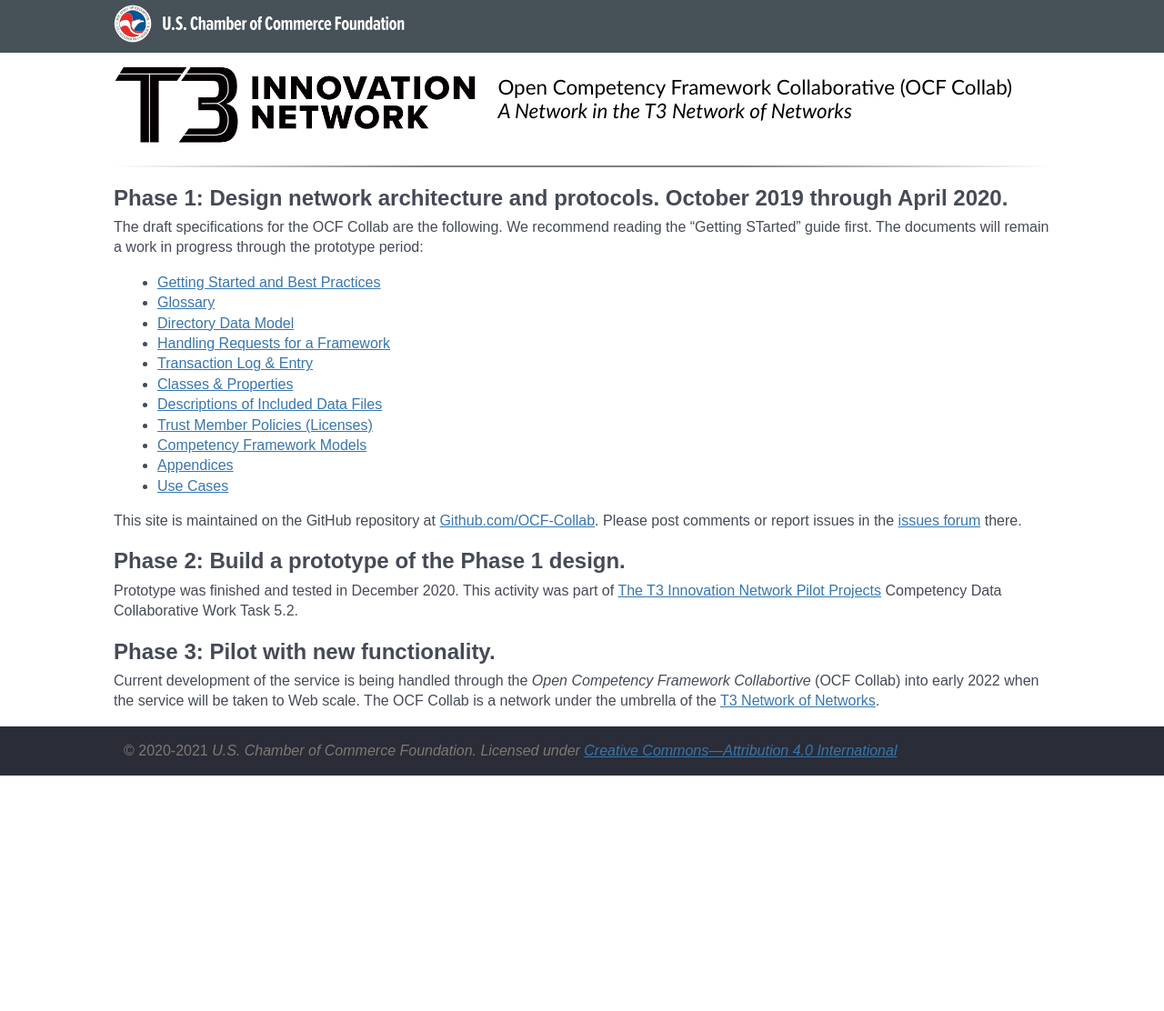
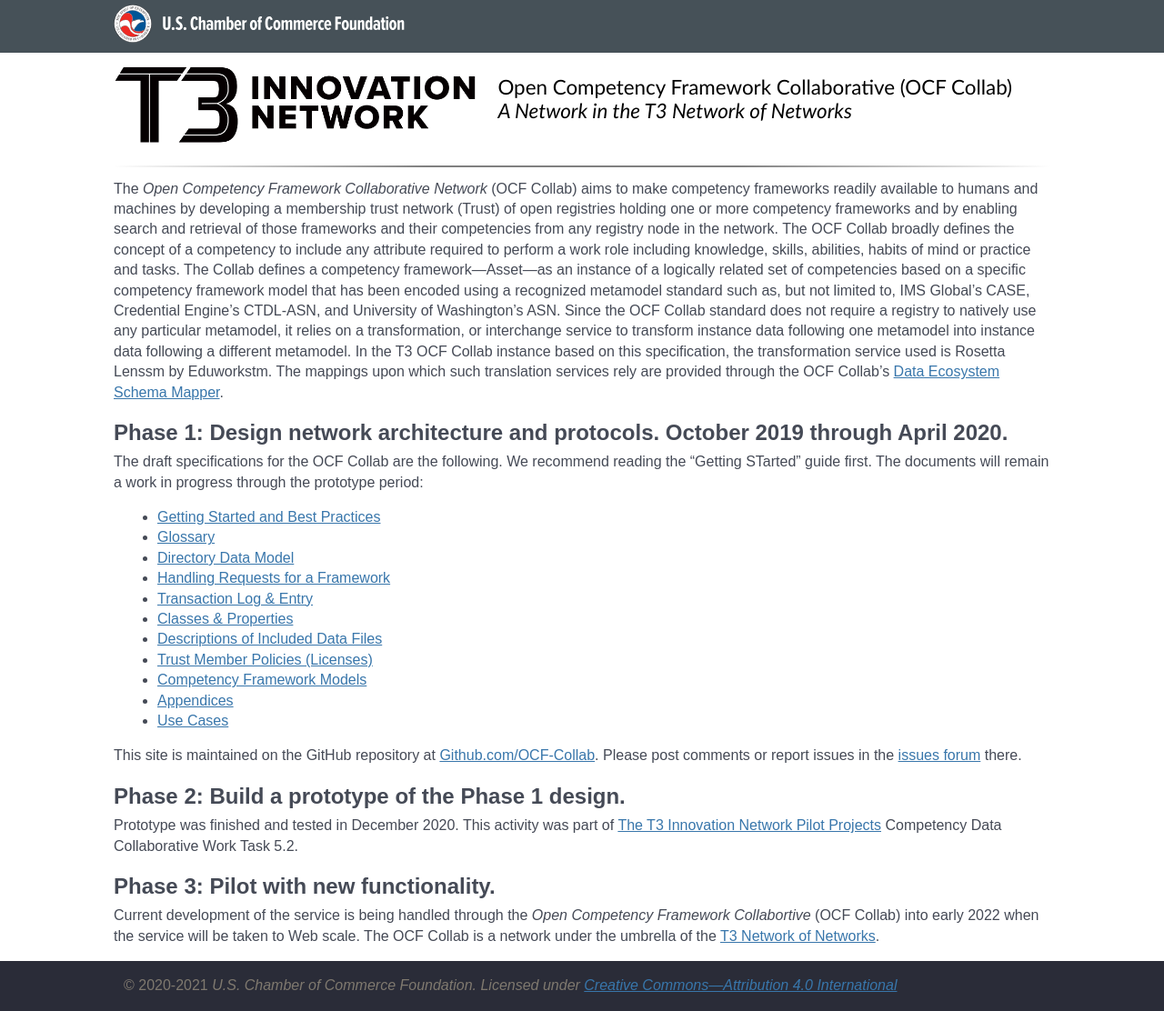
Before and after one commit to t3-innovation-network/ocf-collab.github.io, a Jekyll site: the page built from index.md, in a window 1280 px wide. Shown: the whole page at 91% size. Built offline with Jekyll 4.4.1, drawn with Linux system fonts in a browser that asks for light colours; before the commit the page ends 900 px from its top, so only the background shows below that.

Commit message:
Update index.md

```diff
--- a/index.md
+++ b/index.md
@@ -2,6 +2,8 @@
 title: Open Competency Framework Collaborative (OCF Collab)
 layout: default
 ---
+The <em>Open Competency Framework Collaborative Network</em> (OCF Collab) aims to make competency frameworks readily available to humans and machines by developing a membership trust network (Trust) of open registries holding one or more competency frameworks and by enabling search and retrieval of those frameworks and their competencies from any registry node in the network. The OCF Collab broadly defines the concept of a competency to include any attribute required to perform a work role including knowledge, skills, abilities, habits of mind or practice and tasks. The Collab defines a competency framework&mdash;Asset&mdash;as an instance of a logically related set of competencies based on a specific competency framework model that has been encoded using a recognized metamodel standard such as, but not limited to, IMS Global’s CASE, Credential Engine’s CTDL-ASN, and University of Washington’s ASN. Since the OCF Collab standard does not require a registry to natively use any particular metamodel, it relies on a transformation, or interchange service to transform instance data following one metamodel into instance data following a different metamodel.  In the T3 OCF Collab instance based on this specification, the transformation service used is Rosetta Lenssm by Eduworkstm. The mappings upon which such translation services rely are provided through the OCF Collab's [Data Ecosystem Schema Mapper](https://github.com/t3-innovation-network/desm/blob/master/README.md).
+
 ## Phase 1: Design network architecture and protocols. October 2019 through April 2020.
 
 The draft specifications for the OCF Collab are the following. We recommend reading the "Getting STarted" guide first. The documents will remain a work in progress through the prototype period:
```
